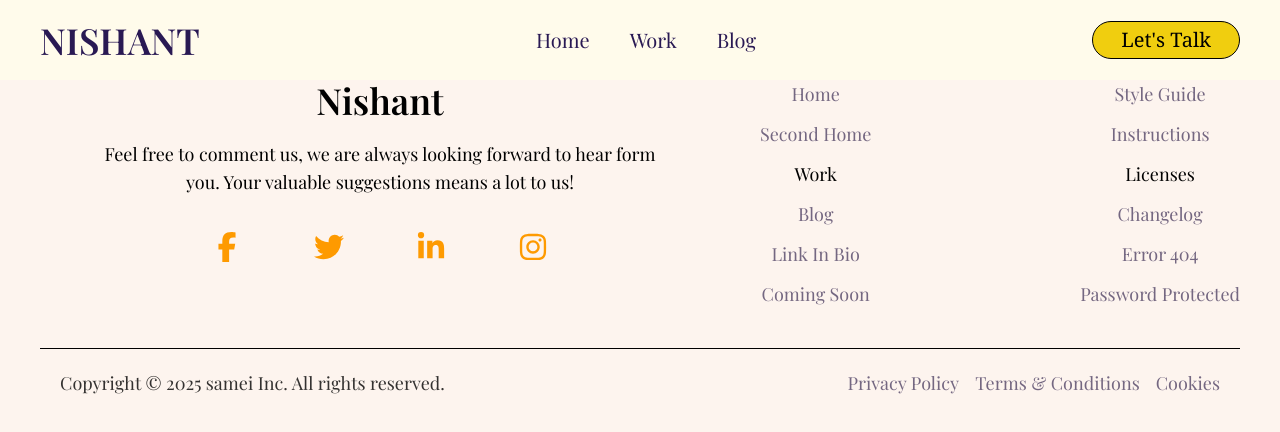
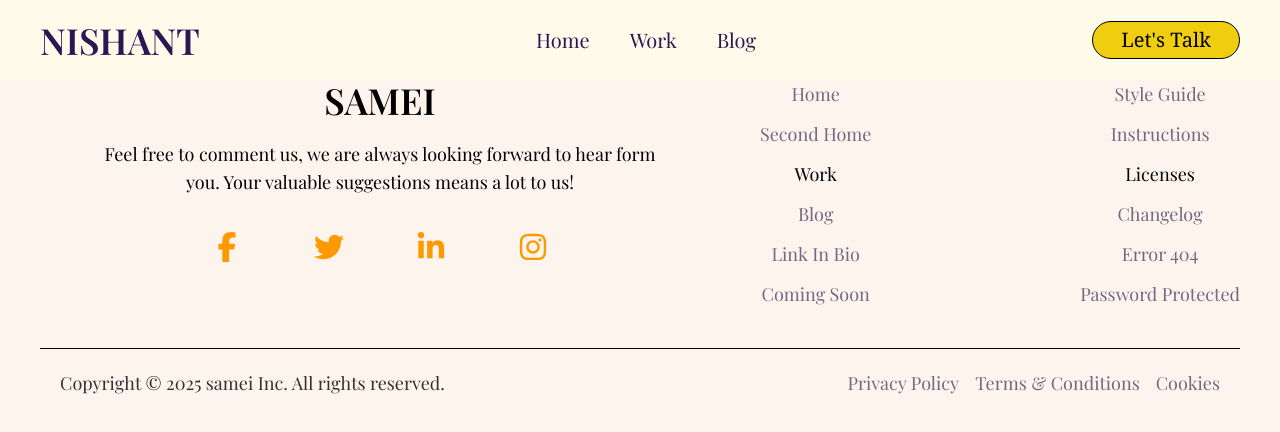
Before and after one commit to sameiAdhikari/personalProfile, a React (Vite) app: page /work in a window 1280 px wide. Shown: the top 432 px of the page. Built offline with nearby package versions, Linux system fonts and the light colour scheme; a web font is replaced by a local one.

Commit message:
corrections

```diff
--- a/src/components/Footer.tsx
+++ b/src/components/Footer.tsx
@@ -27,7 +27,7 @@ function Footer() {
     <footer className=" px-5 py-5 md:py-10 md:px-10 text-black">
       <div className="py-10 grid grid-cols-1 md:grid-cols-[1fr_40%] lg:grid-cols-[1fr_40%] gap-10  ">
         <div className="flex flex-col items-center gap-5">
-          <h2 className="text-4xl font-semibold">Nishant</h2>
+          <h2 className="text-4xl font-semibold">SAMEI</h2>
           <p className="w-full text-center  md:max-w-140 lg:text-lg">
             Feel free to comment us, we are always looking forward to hear form
             you. Your valuable suggestions means a lot to us!{" "}
--- a/src/components/Header.tsx
+++ b/src/components/Header.tsx
@@ -86,7 +86,7 @@ function Header() {
         } transition-all duration-300 ease-in-out`}
       >
         <a href="/" className="text-xl lg:text-4xl font-semibold text-primary">
-          NISHANT
+          SAMEI
         </a>
         <ul className="hidden md:flex items-center gap-6 flex-row bg-transparent ">
           {navLinks.map((link, i) => (
--- a/src/components/HeroSection.tsx
+++ b/src/components/HeroSection.tsx
@@ -29,9 +29,9 @@ function HeroSection() {
               Hi, My name is
             </span>
             <h1 className="text-[35px] md:text-6xl font-bold  mb-4">
-              Nishant Khadka
+              SAMJHANA ADHIKARI
             </h1>
-            <div className=" absolute bottom-4 right-16 ">
+            <div className=" absolute bottom-4 lg:bottom-13 right-16 ">
               <svg
                 viewBox="0 0 300 300"
                 className="animateSpin w-100px h-[100px] md:w-[150px] md:h-[150px]"
--- a/src/data/data.ts
+++ b/src/data/data.ts
@@ -39,7 +39,7 @@ export const listOfExperience = [
     id: "z4x5c6v7b8n9",
     category: "developer",
     title: "Custom Blog and Content Management System for Tech Writers",
-    imagePath: "/public/n3.jpg",
+    imagePath: "/public/np.png",
     height: "88dvh",
     location: "Butwal",
     client: "Tech Writers Community",
```
